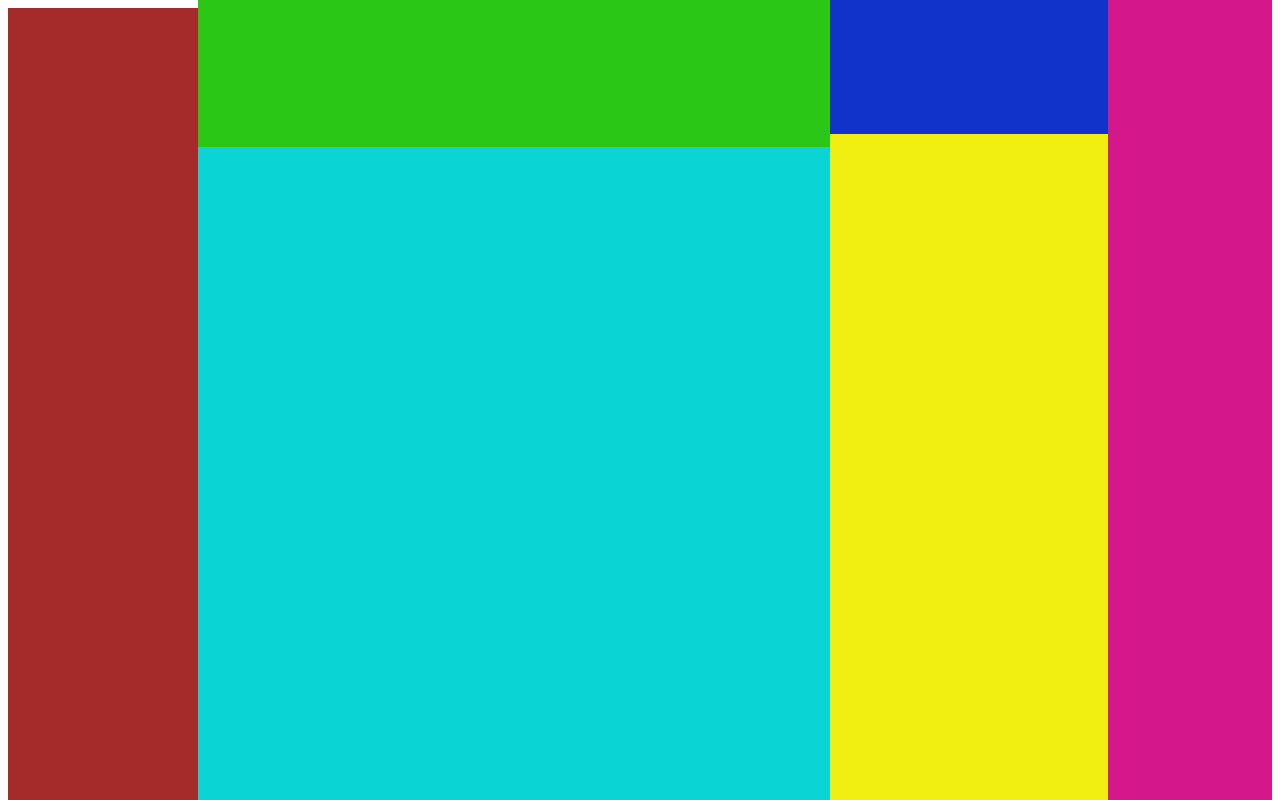
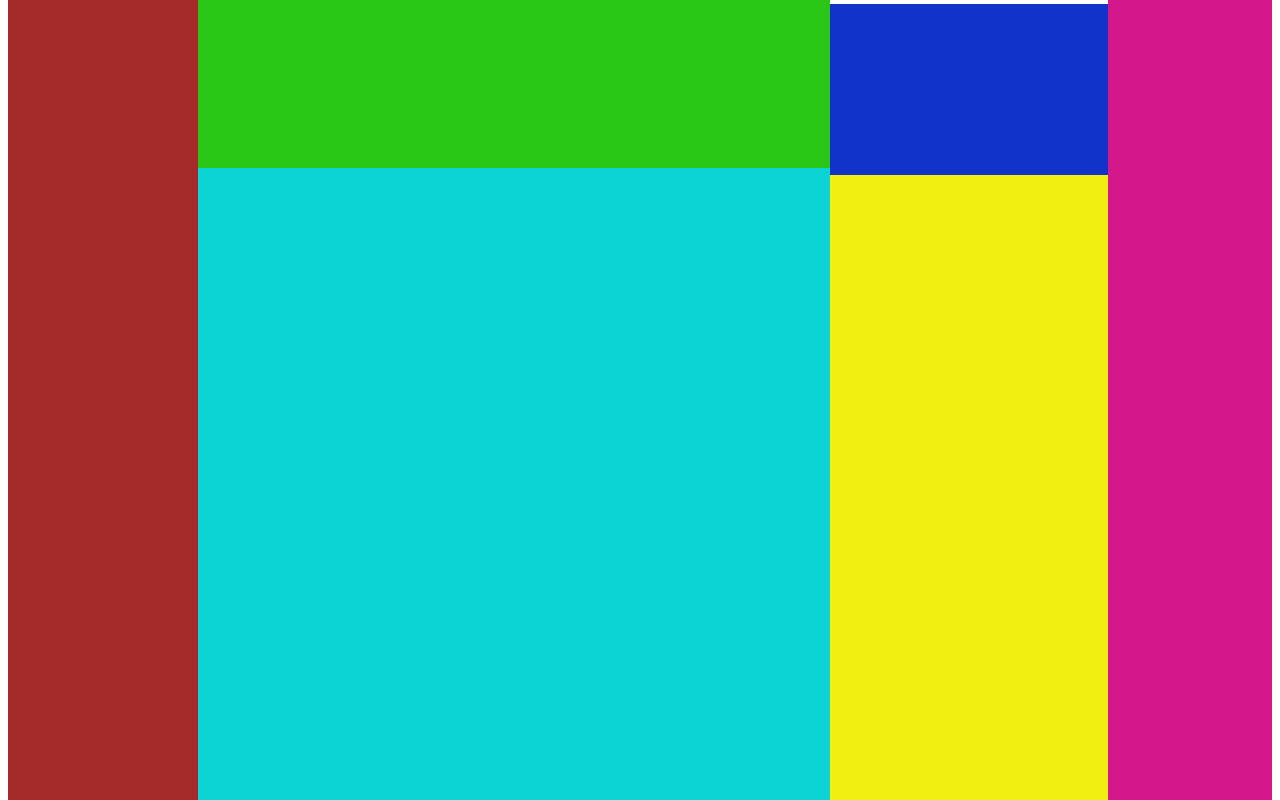
Before and after one commit to ramzan1813/Class-Task, a plain HTML site: page index.html in a window 1280 px wide. Shown: the top 800 px of the page. Drawn offline with Linux system fonts and the light colour scheme.

Commit message:
Now all Changes Done

```diff
--- a/Style.css
+++ b/Style.css
@@ -1,6 +1,6 @@
 .Contaner
 {
-    margin-top: none;
+    margin-top: -1%;
     background-color: brown;
     margin-right: 85%;
     padding-bottom: 100%;
@@ -18,7 +18,7 @@
     background-color: rgb(17, 51, 202);
     margin-left: 65%;
     padding-bottom: 15%;
-    margin-top: -17.7%;
+    margin-top: -15%;
     margin-right: 13%;
 }
 .Contaner03
@@ -43,5 +43,5 @@
     padding-bottom: 85%;
     margin-right: 13%;
     margin-left: 65%;
-    margin-top: -87.7%;
+    margin-top: -86.2%;
 }
```
